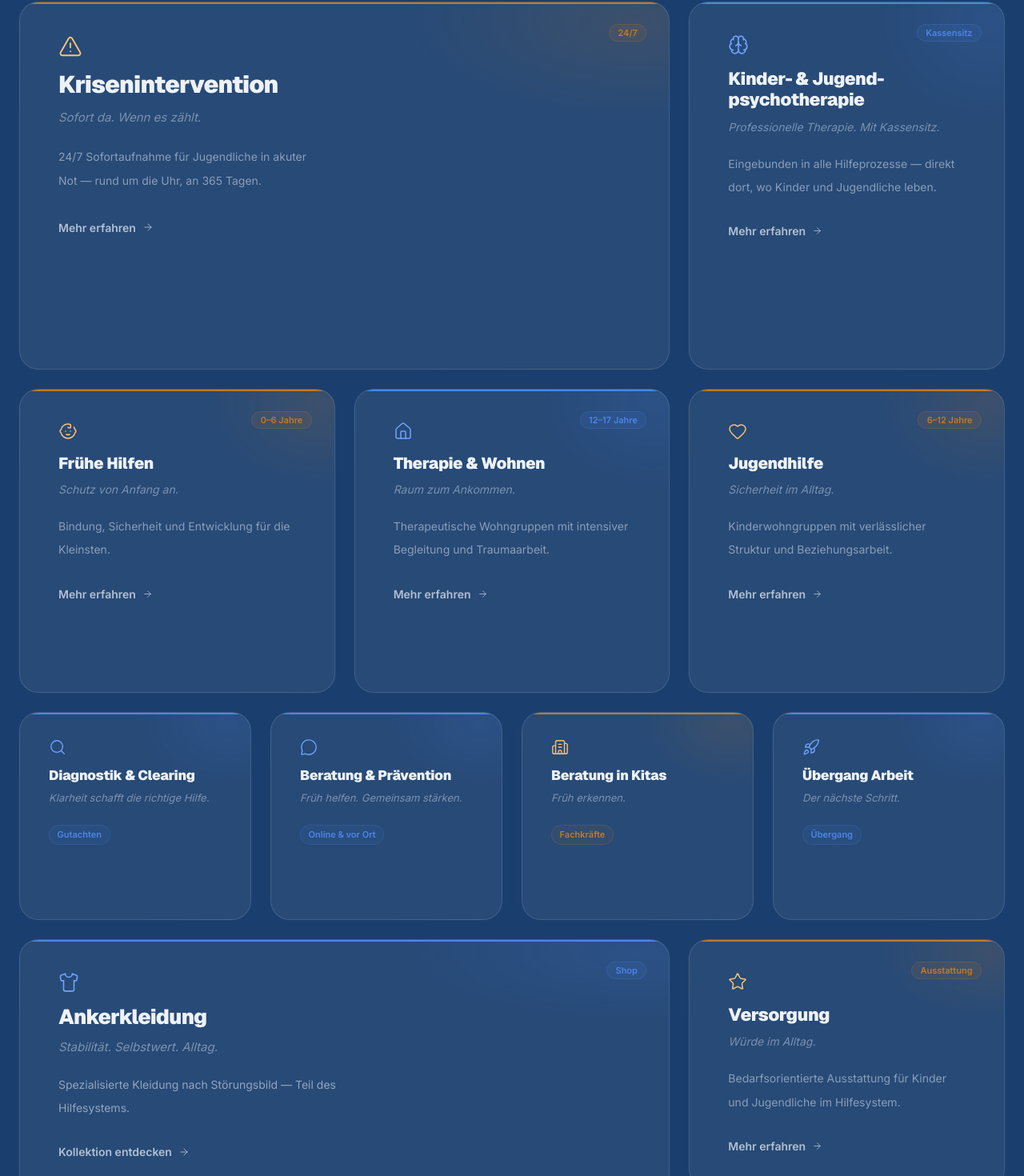
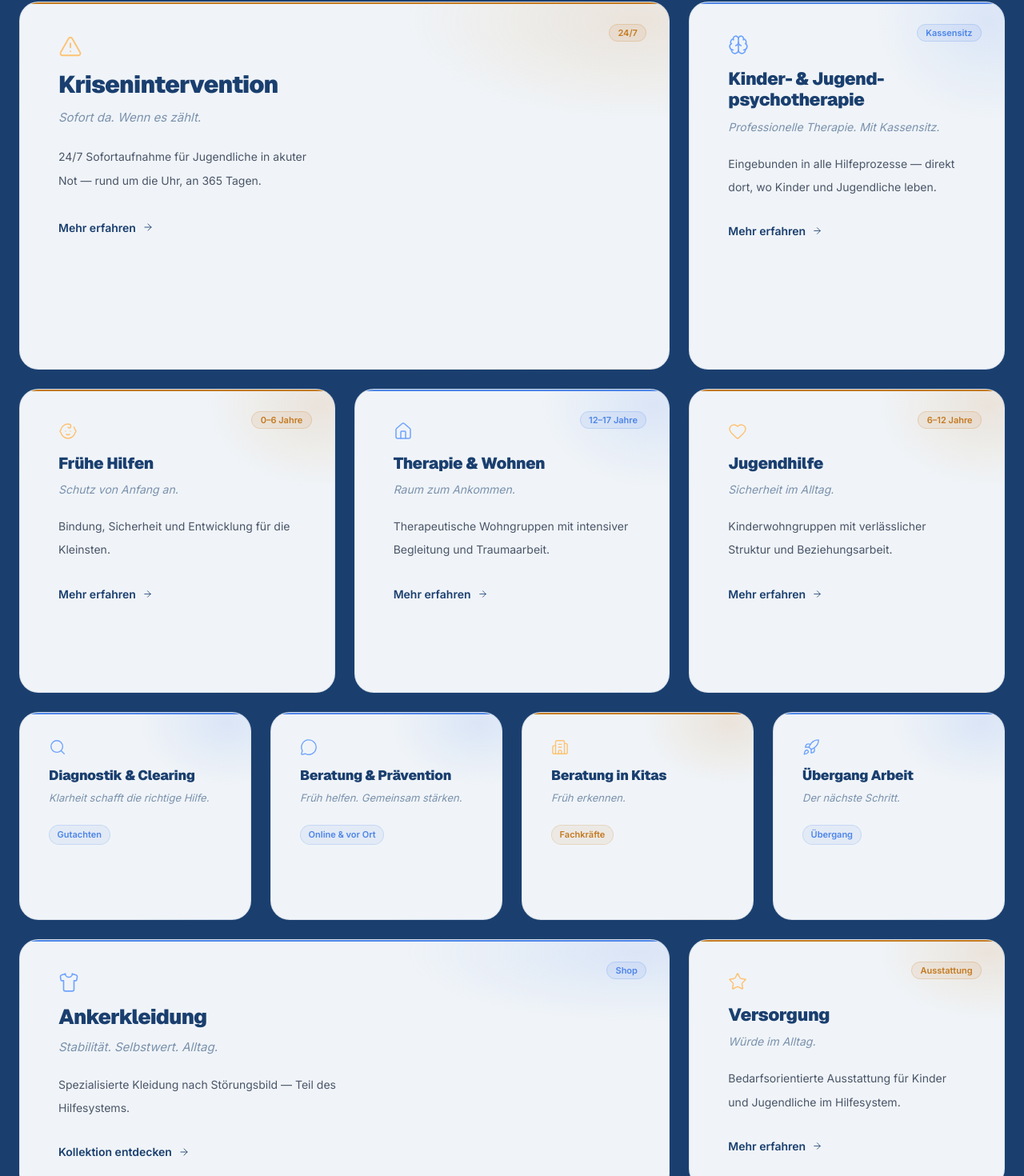
Before and after one commit to ankernetz/ankernetz, a Next.js app: page / in a window 1280 px wide. Shown: the part 1347-2817 px from the top of the page at 80% size. Built offline with nearby package versions, Linux system fonts and the light colour scheme.

Commit message:
Bento cards: inverted to light #f0f4f8 with dark #1a3f6f text

```diff
--- a/app/page.tsx
+++ b/app/page.tsx
@@ -168,17 +168,17 @@ export default function HomePage() {
 
             <BlurFade className="md:col-span-2">
               <Link href="/krisenintervention" className="bento-card group relative flex flex-col overflow-hidden"
-                style={{ background: `radial-gradient(ellipse 65% 50% at 95% 5%, ${angebote[0].stripe}22 0%, transparent 55%), rgba(255,255,255,0.06)`, border: "1px solid rgba(255,255,255,0.12)", borderRadius: "1.5rem", minHeight: "460px", padding: "2.5rem 3rem" }}>
+                style={{ background: `radial-gradient(ellipse 65% 50% at 95% 5%, ${angebote[0].stripe}22 0%, transparent 55%), #f0f4f8`, border: "1px solid rgba(26,63,111,0.1)", borderRadius: "1.5rem", minHeight: "460px", padding: "2.5rem 3rem" }}>
                 <div style={{ position: "absolute", top: 0, left: 0, right: 0, height: "2px", background: angebote[0].stripe }} />
                 <div style={{ position: "absolute", top: "1.5rem", right: "1.75rem" }}>
                   <span style={{ fontSize: "0.6875rem", fontWeight: 600, color: angebote[0].stripe, background: `${angebote[0].stripe}18`, border: `1px solid ${angebote[0].stripe}35`, padding: "0.2rem 0.65rem", borderRadius: "100px" }}>{angebote[0].badge}</span>
                 </div>
                 <div style={{ position: "relative", zIndex: 10 }}>
                   <AlertTriangle size={30} strokeWidth={1.5} style={{ color: angebote[0].iconColor, marginBottom: "1rem" }} />
-                  <h3 style={{ color: "#eef2f7", fontWeight: 900, fontSize: "1.875rem", letterSpacing: "-0.025em", lineHeight: 1.15, marginBottom: "0.625rem" }}>{angebote[0].titel}</h3>
-                  <p style={{ color: "rgba(238,242,247,0.42)", fontSize: "0.9375rem", fontStyle: "italic", marginBottom: "1.25rem" }}>{angebote[0].claim}</p>
-                  <p style={{ color: "rgba(238,242,247,0.5)", fontSize: "0.875rem", lineHeight: "2.1", marginBottom: "2rem", maxWidth: "38ch" }}>{angebote[0].kurz}</p>
-                  <span className="group-hover:gap-3 transition-all" style={{ display: "inline-flex", alignItems: "center", gap: "0.5rem", color: "rgba(238,242,247,0.7)", fontSize: "0.875rem", fontWeight: 600 }}>
+                  <h3 style={{ color: "#1a3f6f", fontWeight: 900, fontSize: "1.875rem", letterSpacing: "-0.025em", lineHeight: 1.15, marginBottom: "0.625rem" }}>{angebote[0].titel}</h3>
+                  <p style={{ color: "rgba(26,63,111,0.55)", fontSize: "0.9375rem", fontStyle: "italic", marginBottom: "1.25rem" }}>{angebote[0].claim}</p>
+                  <p style={{ color: "#4a5568", fontSize: "0.875rem", lineHeight: "2.1", marginBottom: "2rem", maxWidth: "38ch" }}>{angebote[0].kurz}</p>
+                  <span className="group-hover:gap-3 transition-all" style={{ display: "inline-flex", alignItems: "center", gap: "0.5rem", color: "#1a3f6f", fontSize: "0.875rem", fontWeight: 600 }}>
                     Mehr erfahren <ArrowRight size={14} strokeWidth={1.5} />
                   </span>
                 </div>
@@ -187,17 +187,17 @@ export default function HomePage() {
 
             <BlurFade delay={0.1}>
               <Link href="/psychotherapie" className="bento-card group relative flex flex-col overflow-hidden"
-                style={{ background: `radial-gradient(ellipse 65% 50% at 95% 5%, ${angebote[1].stripe}22 0%, transparent 55%), rgba(255,255,255,0.06)`, border: "1px solid rgba(255,255,255,0.12)", borderRadius: "1.5rem", minHeight: "460px", padding: "2.5rem 3rem" }}>
+                style={{ background: `radial-gradient(ellipse 65% 50% at 95% 5%, ${angebote[1].stripe}22 0%, transparent 55%), #f0f4f8`, border: "1px solid rgba(26,63,111,0.1)", borderRadius: "1.5rem", minHeight: "460px", padding: "2.5rem 3rem" }}>
                 <div style={{ position: "absolute", top: 0, left: 0, right: 0, height: "2px", background: angebote[1].stripe }} />
                 <div style={{ position: "absolute", top: "1.5rem", right: "1.75rem" }}>
                   <span style={{ fontSize: "0.6875rem", fontWeight: 600, color: angebote[1].stripe, background: `${angebote[1].stripe}18`, border: `1px solid ${angebote[1].stripe}35`, padding: "0.2rem 0.65rem", borderRadius: "100px" }}>{angebote[1].badge}</span>
                 </div>
                 <div style={{ position: "relative", zIndex: 10 }}>
                   <Brain size={26} strokeWidth={1.5} style={{ color: angebote[1].iconColor, marginBottom: "1rem" }} />
-                  <h3 style={{ color: "#eef2f7", fontWeight: 900, fontSize: "1.375rem", letterSpacing: "-0.02em", lineHeight: 1.2, marginBottom: "0.5rem" }}>{angebote[1].titel}</h3>
-                  <p style={{ color: "rgba(238,242,247,0.42)", fontSize: "0.875rem", fontStyle: "italic", marginBottom: "1.125rem" }}>{angebote[1].claim}</p>
-                  <p style={{ color: "rgba(238,242,247,0.5)", fontSize: "0.875rem", lineHeight: "2.1", marginBottom: "1.75rem" }}>{angebote[1].kurz}</p>
-                  <span className="group-hover:gap-3 transition-all" style={{ display: "inline-flex", alignItems: "center", gap: "0.5rem", color: "rgba(238,242,247,0.7)", fontSize: "0.875rem", fontWeight: 600 }}>
+                  <h3 style={{ color: "#1a3f6f", fontWeight: 900, fontSize: "1.375rem", letterSpacing: "-0.02em", lineHeight: 1.2, marginBottom: "0.5rem" }}>{angebote[1].titel}</h3>
+                  <p style={{ color: "rgba(26,63,111,0.55)", fontSize: "0.875rem", fontStyle: "italic", marginBottom: "1.125rem" }}>{angebote[1].claim}</p>
+                  <p style={{ color: "#4a5568", fontSize: "0.875rem", lineHeight: "2.1", marginBottom: "1.75rem" }}>{angebote[1].kurz}</p>
+                  <span className="group-hover:gap-3 transition-all" style={{ display: "inline-flex", alignItems: "center", gap: "0.5rem", color: "#1a3f6f", fontSize: "0.875rem", fontWeight: 600 }}>
                     Mehr erfahren <ArrowRight size={13} strokeWidth={1.5} />
                   </span>
                 </div>
@@ -212,17 +212,17 @@ export default function HomePage() {
               return (
                 <BlurFade key={a.slug} delay={i * 0.08}>
                   <Link href={`/${a.slug}`} className="bento-card group relative flex flex-col overflow-hidden"
-                    style={{ background: `radial-gradient(ellipse 65% 50% at 95% 5%, ${a.stripe}22 0%, transparent 55%), rgba(255,255,255,0.06)`, border: "1px solid rgba(255,255,255,0.12)", borderRadius: "1.5rem", minHeight: "380px", padding: "2.5rem 3rem" }}>
+                    style={{ background: `radial-gradient(ellipse 65% 50% at 95% 5%, ${a.stripe}22 0%, transparent 55%), #f0f4f8`, border: "1px solid rgba(26,63,111,0.1)", borderRadius: "1.5rem", minHeight: "380px", padding: "2.5rem 3rem" }}>
                     <div style={{ position: "absolute", top: 0, left: 0, right: 0, height: "2px", background: a.stripe }} />
                     <div style={{ position: "absolute", top: "1.5rem", right: "1.75rem" }}>
                       <span style={{ fontSize: "0.6875rem", fontWeight: 600, color: a.stripe, background: `${a.stripe}18`, border: `1px solid ${a.stripe}35`, padding: "0.2rem 0.65rem", borderRadius: "100px" }}>{a.badge}</span>
                     </div>
                     <div style={{ position: "relative", zIndex: 10 }}>
                       <Icon size={24} strokeWidth={1.5} style={{ color: a.iconColor, marginBottom: "1rem" }} />
-                      <h3 style={{ color: "#eef2f7", fontWeight: 900, fontSize: "1.25rem", letterSpacing: "-0.02em", lineHeight: 1.2, marginBottom: "0.5rem" }}>{a.titel}</h3>
-                      <p style={{ color: "rgba(238,242,247,0.42)", fontSize: "0.875rem", fontStyle: "italic", marginBottom: "1.125rem" }}>{a.claim}</p>
-                      <p style={{ color: "rgba(238,242,247,0.5)", fontSize: "0.875rem", lineHeight: "2.1", marginBottom: "1.75rem" }}>{a.kurz}</p>
-                      <span className="group-hover:gap-3 transition-all" style={{ display: "inline-flex", alignItems: "center", gap: "0.5rem", color: "rgba(238,242,247,0.7)", fontSize: "0.875rem", fontWeight: 600 }}>
+                      <h3 style={{ color: "#1a3f6f", fontWeight: 900, fontSize: "1.25rem", letterSpacing: "-0.02em", lineHeight: 1.2, marginBottom: "0.5rem" }}>{a.titel}</h3>
+                      <p style={{ color: "rgba(26,63,111,0.55)", fontSize: "0.875rem", fontStyle: "italic", marginBottom: "1.125rem" }}>{a.claim}</p>
+                      <p style={{ color: "#4a5568", fontSize: "0.875rem", lineHeight: "2.1", marginBottom: "1.75rem" }}>{a.kurz}</p>
+                      <span className="group-hover:gap-3 transition-all" style={{ display: "inline-flex", alignItems: "center", gap: "0.5rem", color: "#1a3f6f", fontSize: "0.875rem", fontWeight: 600 }}>
                         Mehr erfahren <ArrowRight size={13} strokeWidth={1.5} />
                       </span>
                     </div>
@@ -239,12 +239,12 @@ export default function HomePage() {
               return (
                 <BlurFade key={a.slug} delay={i * 0.06}>
                   <Link href={`/${a.slug}`} className="bento-card group relative flex flex-col overflow-hidden"
-                    style={{ background: `radial-gradient(ellipse 70% 55% at 90% 5%, ${a.stripe}22 0%, transparent 55%), rgba(255,255,255,0.06)`, border: "1px solid rgba(255,255,255,0.12)", borderRadius: "1.5rem", minHeight: "260px", padding: "2rem 2.25rem" }}>
+                    style={{ background: `radial-gradient(ellipse 70% 55% at 90% 5%, ${a.stripe}22 0%, transparent 55%), #f0f4f8`, border: "1px solid rgba(26,63,111,0.1)", borderRadius: "1.5rem", minHeight: "260px", padding: "2rem 2.25rem" }}>
                     <div style={{ position: "absolute", top: 0, left: 0, right: 0, height: "2px", background: a.stripe }} />
                     <div style={{ position: "relative", zIndex: 10 }}>
                       <Icon size={22} strokeWidth={1.5} style={{ color: a.iconColor, marginBottom: "0.875rem" }} />
-                      <h3 style={{ color: "#eef2f7", fontWeight: 900, fontSize: "1.0625rem", letterSpacing: "-0.018em", lineHeight: 1.2, marginBottom: "0.375rem" }}>{a.titel}</h3>
-                      <p style={{ color: "rgba(255,255,255,0.4)", fontSize: "0.8125rem", fontStyle: "italic", marginBottom: "1.25rem" }}>{a.claim}</p>
+                      <h3 style={{ color: "#1a3f6f", fontWeight: 900, fontSize: "1.0625rem", letterSpacing: "-0.018em", lineHeight: 1.2, marginBottom: "0.375rem" }}>{a.titel}</h3>
+                      <p style={{ color: "rgba(26,63,111,0.55)", fontSize: "0.8125rem", fontStyle: "italic", marginBottom: "1.25rem" }}>{a.claim}</p>
                       <span style={{ display: "inline-block", fontSize: "0.6875rem", fontWeight: 600, color: a.stripe, background: `${a.stripe}15`, border: `1px solid ${a.stripe}30`, padding: "0.2rem 0.6rem", borderRadius: "100px" }}>{a.badge}</span>
                     </div>
                   </Link>
@@ -258,17 +258,17 @@ export default function HomePage() {
 
             <BlurFade delay={0.08} className="md:col-span-2">
               <Link href="/ankerkleidung" className="bento-card group relative flex flex-col overflow-hidden"
-                style={{ background: `radial-gradient(ellipse 65% 50% at 95% 5%, ${angebote[9].stripe}22 0%, transparent 55%), rgba(255,255,255,0.06)`, border: "1px solid rgba(255,255,255,0.12)", borderRadius: "1.5rem", minHeight: "260px", padding: "2.5rem 3rem" }}>
+                style={{ background: `radial-gradient(ellipse 65% 50% at 95% 5%, ${angebote[9].stripe}22 0%, transparent 55%), #f0f4f8`, border: "1px solid rgba(26,63,111,0.1)", borderRadius: "1.5rem", minHeight: "260px", padding: "2.5rem 3rem" }}>
                 <div style={{ position: "absolute", top: 0, left: 0, right: 0, height: "2px", background: angebote[9].stripe }} />
                 <div style={{ position: "absolute", top: "1.5rem", right: "1.75rem" }}>
                   <span style={{ fontSize: "0.6875rem", fontWeight: 600, color: angebote[9].stripe, background: `${angebote[9].stripe}18`, border: `1px solid ${angebote[9].stripe}35`, padding: "0.2rem 0.65rem", borderRadius: "100px" }}>{angebote[9].badge}</span>
                 </div>
                 <div style={{ position: "relative", zIndex: 10 }}>
                   <Shirt size={26} strokeWidth={1.5} style={{ color: angebote[9].iconColor, marginBottom: "1rem" }} />
-                  <h3 style={{ color: "#eef2f7", fontWeight: 900, fontSize: "1.625rem", letterSpacing: "-0.025em", lineHeight: 1.15, marginBottom: "0.5rem" }}>{angebote[9].titel}</h3>
-                  <p style={{ color: "rgba(255,255,255,0.4)", fontSize: "0.9375rem", fontStyle: "italic", marginBottom: "1.125rem" }}>{angebote[9].claim}</p>
-                  <p style={{ color: "rgba(255,255,255,0.5)", fontSize: "0.875rem", lineHeight: "2.1", marginBottom: "1.75rem", maxWidth: "40ch" }}>{angebote[9].kurz}</p>
-                  <span className="group-hover:gap-3 transition-all" style={{ display: "inline-flex", alignItems: "center", gap: "0.5rem", color: "rgba(238,242,247,0.7)", fontSize: "0.875rem", fontWeight: 600 }}>
+                  <h3 style={{ color: "#1a3f6f", fontWeight: 900, fontSize: "1.625rem", letterSpacing: "-0.025em", lineHeight: 1.15, marginBottom: "0.5rem" }}>{angebote[9].titel}</h3>
+                  <p style={{ color: "rgba(26,63,111,0.55)", fontSize: "0.9375rem", fontStyle: "italic", marginBottom: "1.125rem" }}>{angebote[9].claim}</p>
+                  <p style={{ color: "#4a5568", fontSize: "0.875rem", lineHeight: "2.1", marginBottom: "1.75rem", maxWidth: "40ch" }}>{angebote[9].kurz}</p>
+                  <span className="group-hover:gap-3 transition-all" style={{ display: "inline-flex", alignItems: "center", gap: "0.5rem", color: "#1a3f6f", fontSize: "0.875rem", fontWeight: 600 }}>
                     Kollektion entdecken <ArrowRight size={14} strokeWidth={1.5} />
                   </span>
                 </div>
@@ -277,17 +277,17 @@ export default function HomePage() {
 
             <BlurFade delay={0.15}>
               <Link href="/versorgung" className="bento-card group relative flex flex-col overflow-hidden"
-                style={{ background: `radial-gradient(ellipse 65% 50% at 95% 5%, ${angebote[10].stripe}22 0%, transparent 55%), rgba(255,255,255,0.06)`, border: "1px solid rgba(255,255,255,0.12)", borderRadius: "1.5rem", minHeight: "260px", padding: "2.5rem 3rem" }}>
+                style={{ background: `radial-gradient(ellipse 65% 50% at 95% 5%, ${angebote[10].stripe}22 0%, transparent 55%), #f0f4f8`, border: "1px solid rgba(26,63,111,0.1)", borderRadius: "1.5rem", minHeight: "260px", padding: "2.5rem 3rem" }}>
                 <div style={{ position: "absolute", top: 0, left: 0, right: 0, height: "2px", background: angebote[10].stripe }} />
                 <div style={{ position: "absolute", top: "1.5rem", right: "1.75rem" }}>
                   <span style={{ fontSize: "0.6875rem", fontWeight: 600, color: angebote[10].stripe, background: `${angebote[10].stripe}18`, border: `1px solid ${angebote[10].stripe}35`, padding: "0.2rem 0.65rem", borderRadius: "100px" }}>{angebote[10].badge}</span>
                 </div>
                 <div style={{ position: "relative", zIndex: 10 }}>
                   <Star size={24} strokeWidth={1.5} style={{ color: angebote[10].iconColor, marginBottom: "1rem" }} />
-                  <h3 style={{ color: "#eef2f7", fontWeight: 900, fontSize: "1.375rem", letterSpacing: "-0.02em", lineHeight: 1.2, marginBottom: "0.5rem" }}>{angebote[10].titel}</h3>
-                  <p style={{ color: "rgba(238,242,247,0.42)", fontSize: "0.875rem", fontStyle: "italic", marginBottom: "1.125rem" }}>{angebote[10].claim}</p>
-                  <p style={{ color: "rgba(238,242,247,0.5)", fontSize: "0.875rem", lineHeight: "2.1", marginBottom: "1.75rem" }}>{angebote[10].kurz}</p>
-                  <span className="group-hover:gap-3 transition-all" style={{ display: "inline-flex", alignItems: "center", gap: "0.5rem", color: "rgba(238,242,247,0.7)", fontSize: "0.875rem", fontWeight: 600 }}>
+                  <h3 style={{ color: "#1a3f6f", fontWeight: 900, fontSize: "1.375rem", letterSpacing: "-0.02em", lineHeight: 1.2, marginBottom: "0.5rem" }}>{angebote[10].titel}</h3>
+                  <p style={{ color: "rgba(26,63,111,0.55)", fontSize: "0.875rem", fontStyle: "italic", marginBottom: "1.125rem" }}>{angebote[10].claim}</p>
+                  <p style={{ color: "#4a5568", fontSize: "0.875rem", lineHeight: "2.1", marginBottom: "1.75rem" }}>{angebote[10].kurz}</p>
+                  <span className="group-hover:gap-3 transition-all" style={{ display: "inline-flex", alignItems: "center", gap: "0.5rem", color: "#1a3f6f", fontSize: "0.875rem", fontWeight: 600 }}>
                     Mehr erfahren <ArrowRight size={13} strokeWidth={1.5} />
                   </span>
                 </div>
```
